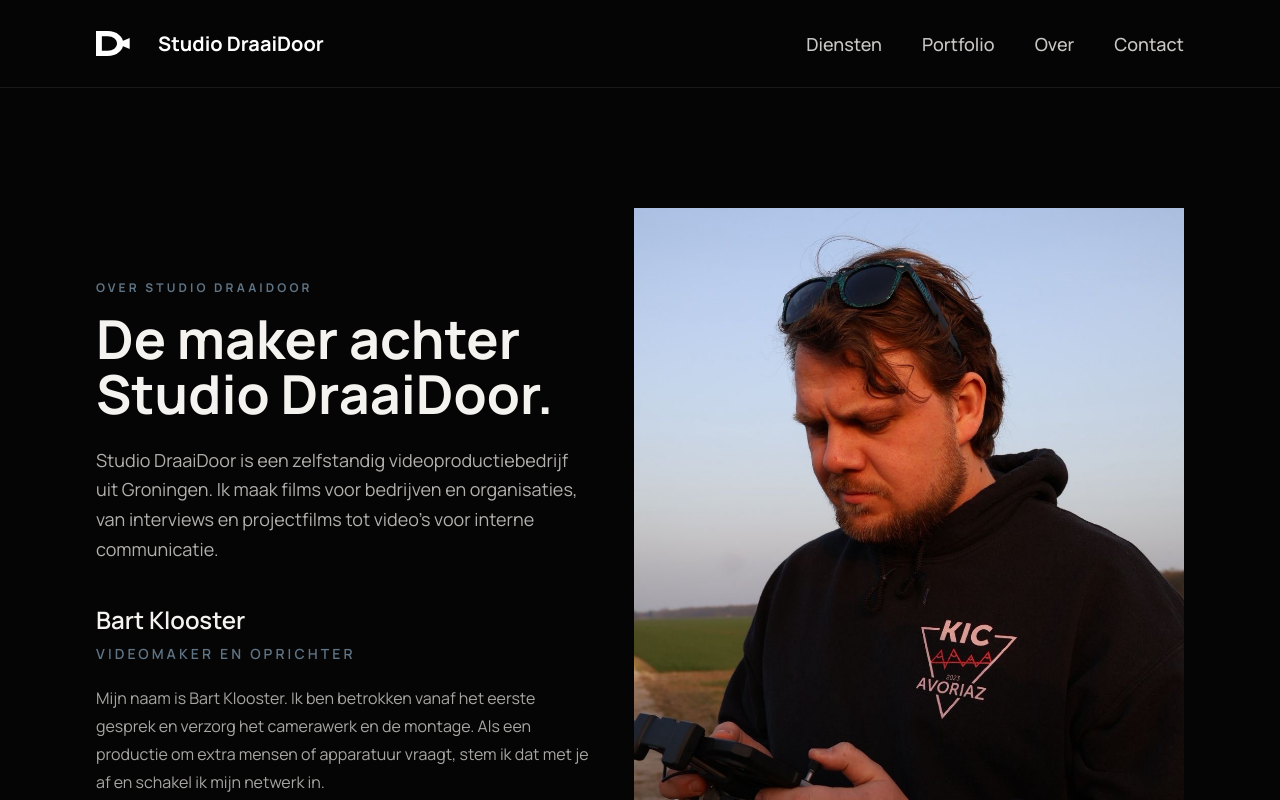
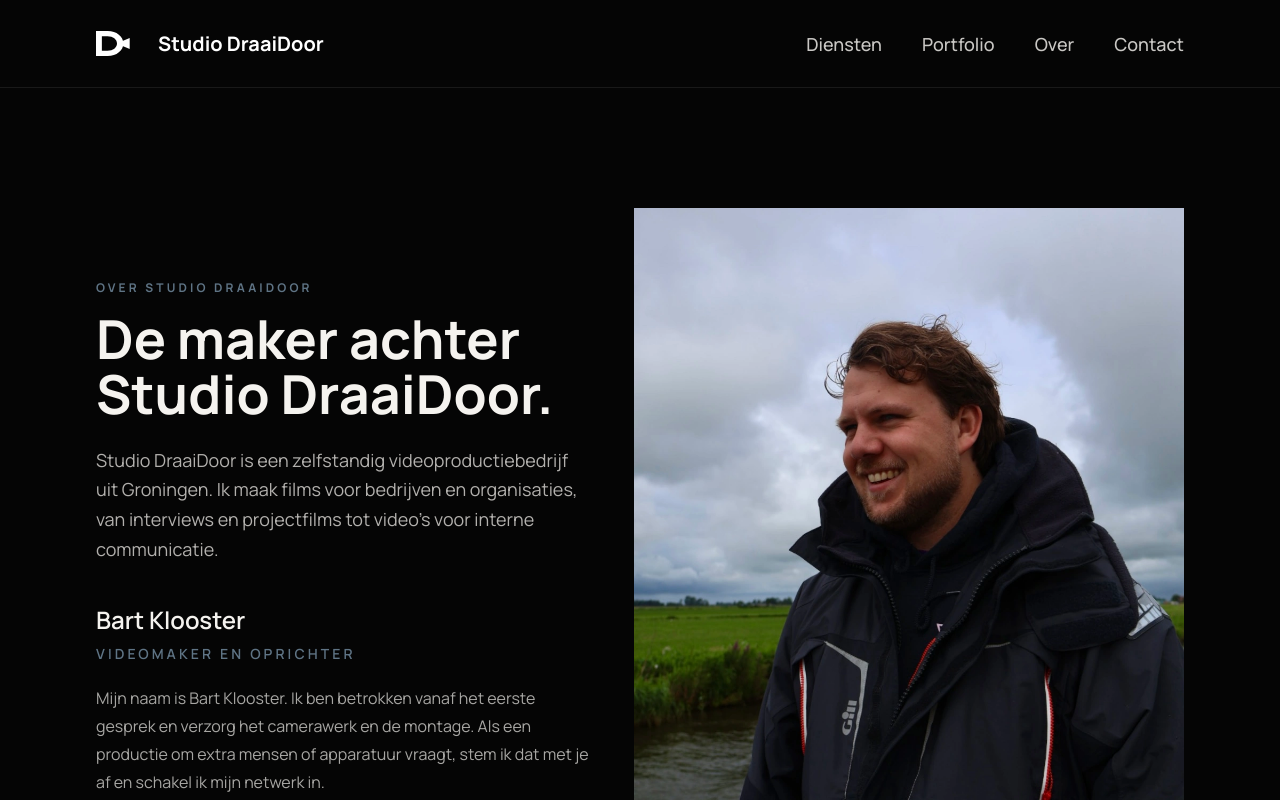
Before and after one commit to bartklooster00/Studio-Draaidoor, a Next.js app: page /over in a window 1280 px wide. Shown: the top 800 px of the page. Built offline with nearby package versions, Linux system fonts and the light colour scheme.

Commit message:
Update Studio DraaiDoor portrait photography

```diff
--- a/app/over/page.tsx
+++ b/app/over/page.tsx
@@ -45,11 +45,12 @@ export default function OverPage() {
           <div>
             <div className="relative aspect-[4/5] overflow-hidden lg:aspect-[5/6]">
               <Image
-                alt="Bart Klooster met dronecontroller in het veld"
-                className="object-cover object-[50%_35%] md:object-[50%_36%]"
+                alt="Bart Klooster buiten"
+                className="object-cover object-[50%_32%]"
                 fill
+                quality={95}
                 sizes="(min-width: 1024px) 45vw, 100vw"
-                src="/images/bart-drone-controller.jpg"
+                src="/images/bart-portret-2026.webp"
               />
             </div>
           </div>
--- a/components/CinematicHomePrototype.tsx
+++ b/components/CinematicHomePrototype.tsx
@@ -273,11 +273,12 @@ export function CinematicHomePrototype() {
         <Container className="grid gap-12 min-[1024px]:grid-cols-[55fr_45fr] min-[1024px]:items-start min-[1024px]:gap-[72px]">
           <div className="relative aspect-[4/3] w-full overflow-hidden">
             <Image
-              alt="Bart Klooster met dronecontroller in het veld"
-              className="object-cover object-[50%_20%]"
+              alt="Bart Klooster buiten"
+              className="object-cover object-[50%_32%]"
               fill
+              quality={95}
               sizes="(min-width: 1024px) 55vw, 100vw"
-              src="/images/bart-drone-controller.jpg"
+              src="/images/bart-portret-2026.webp"
             />
           </div>
 
```
Also changed, not shown: public/images/bart-portret-2026.webp (added).
